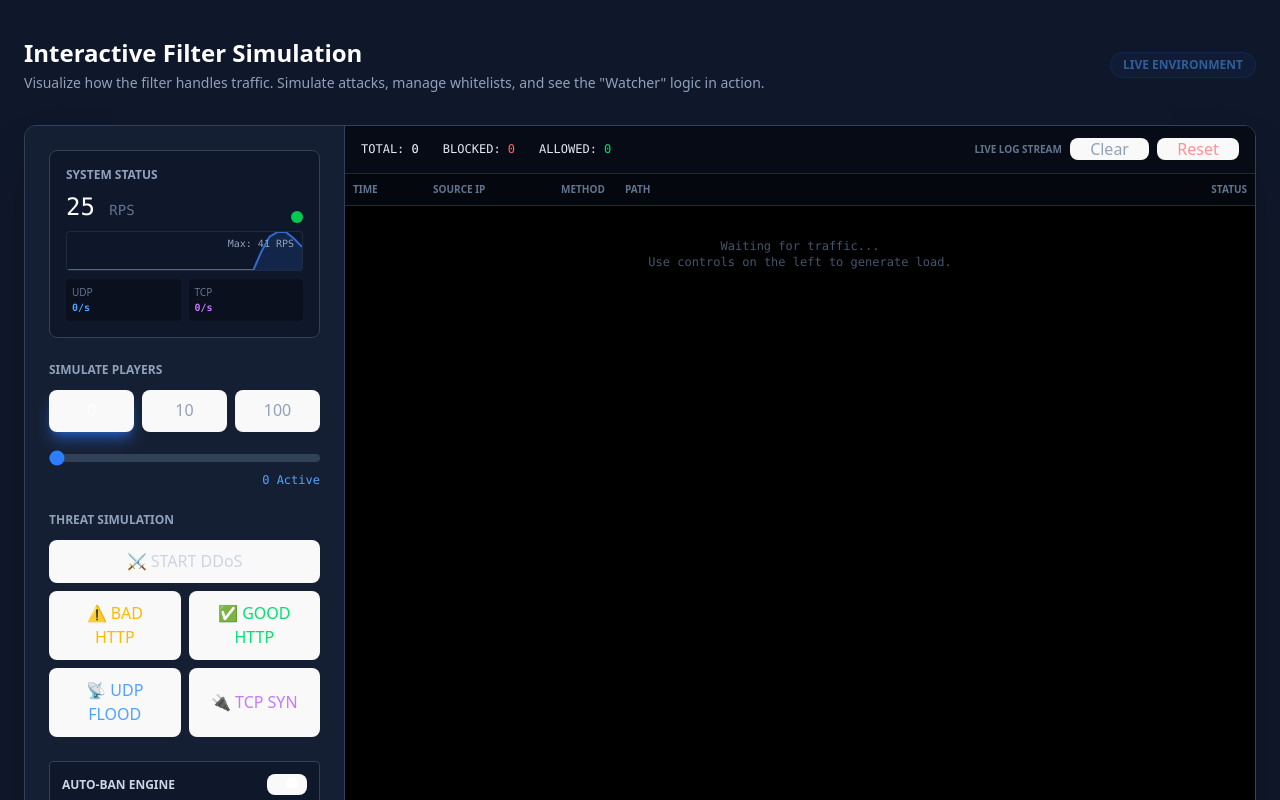
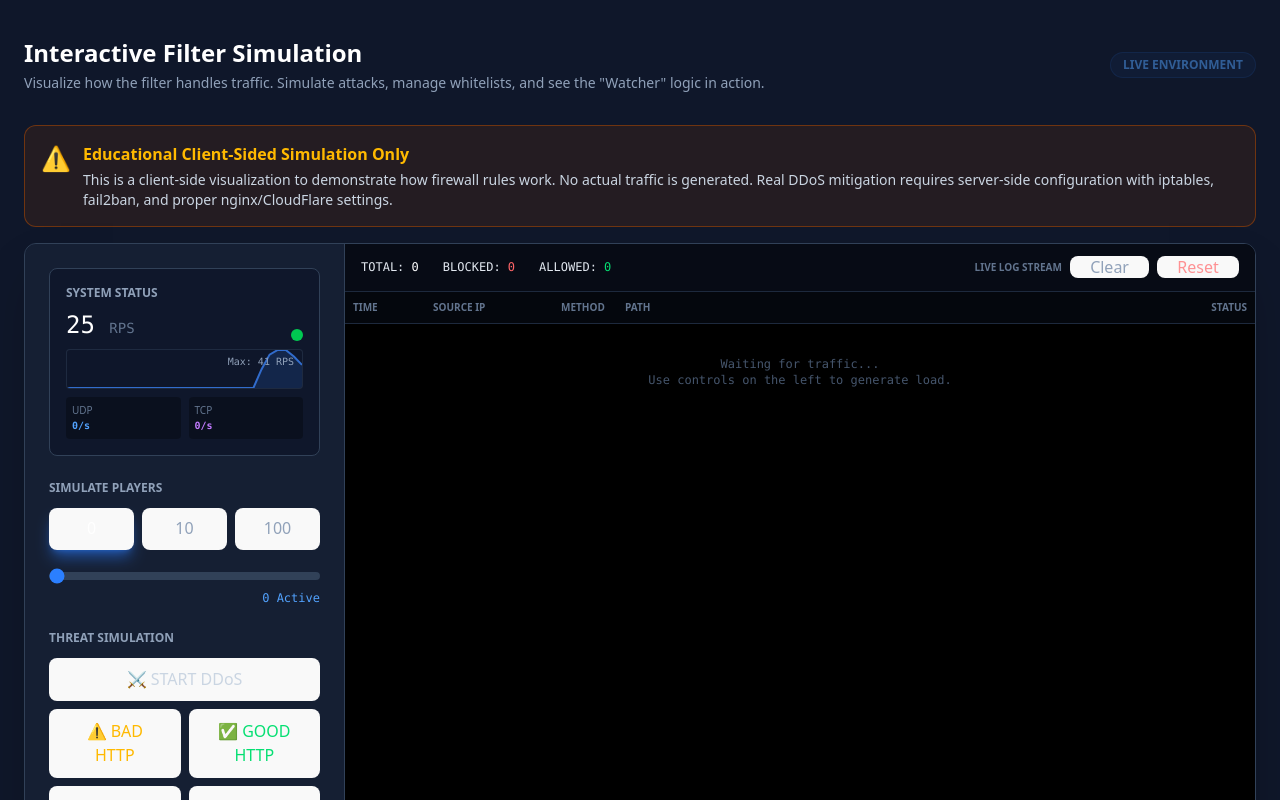
Before and after one commit to burgil/fivem-nginx-filter, a React (Vite) app: page / in a window 1280 px wide. Shown: the part 1160-1960 px from the top of the page. Built offline with nearby package versions, Linux system fonts and the light colour scheme.

Commit message:
feat: Add educational disclaimer to SimulationDashboard for clarity on client-side simulation

```diff
--- a/src/components/SimulationDashboard.tsx
+++ b/src/components/SimulationDashboard.tsx
@@ -328,10 +328,26 @@ export const SimulationDashboard: React.FC = () => {
   };
 
   return (
-    <div className="bg-slate-900 rounded-xl border border-slate-700 overflow-hidden shadow-2xl my-8 flex flex-col lg:flex-row">
+    <div className="space-y-4 my-8">
+      {/* Warning Disclaimer */}
+      <div className="bg-amber-900/20 border border-amber-700/50 rounded-xl p-4">
+        <div className="flex items-start gap-3">
+          <div className="text-2xl">⚠️</div>
+          <div>
+            <h3 className="text-amber-400 font-bold mb-1">Educational Client-Sided Simulation Only</h3>
+            <p className="text-sm text-slate-300">
+              This is a client-side visualization to demonstrate how firewall rules work.
+              No actual traffic is generated. Real DDoS mitigation requires server-side configuration
+              with iptables, fail2ban, and proper nginx/CloudFlare settings.
+            </p>
+          </div>
+        </div>
+      </div>
 
-      {/* Left Sidebar: Controls */}
-      <div className="w-full lg:w-80 bg-slate-800/50 border-r border-slate-700 p-6 flex flex-col gap-6">
+      <div className="bg-slate-900 rounded-xl border border-slate-700 overflow-hidden shadow-2xl flex flex-col lg:flex-row">
+
+        {/* Left Sidebar: Controls */}
+        <div className="w-full lg:w-80 bg-slate-800/50 border-r border-slate-700 p-6 flex flex-col gap-6">
 
         {/* Status Card */}
         <div className="bg-slate-900 p-4 rounded-lg border border-slate-700">
@@ -724,5 +740,6 @@ export const SimulationDashboard: React.FC = () => {
         />
       </div>
     </div>
+    </div>
   );
 };
```
